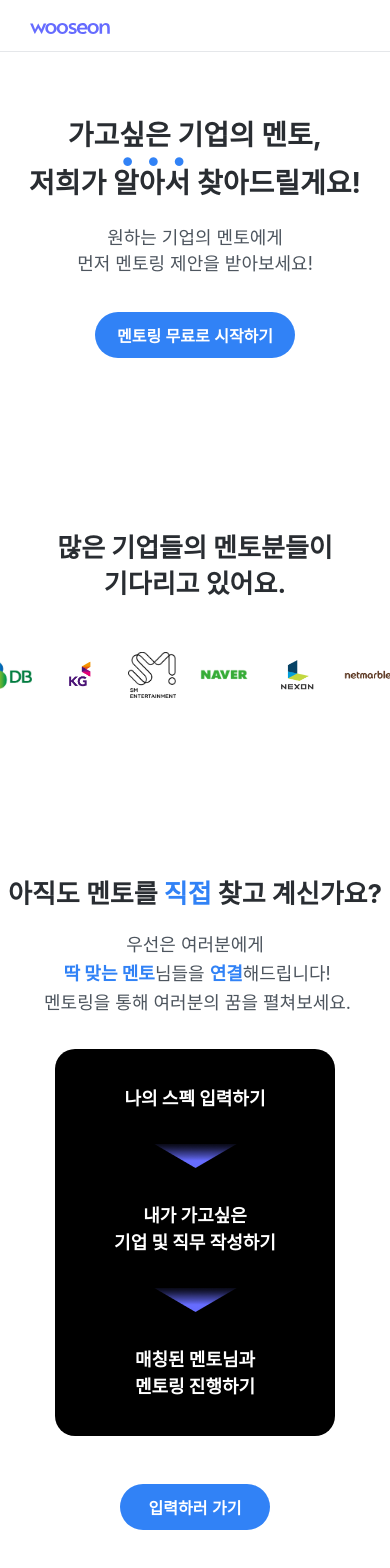
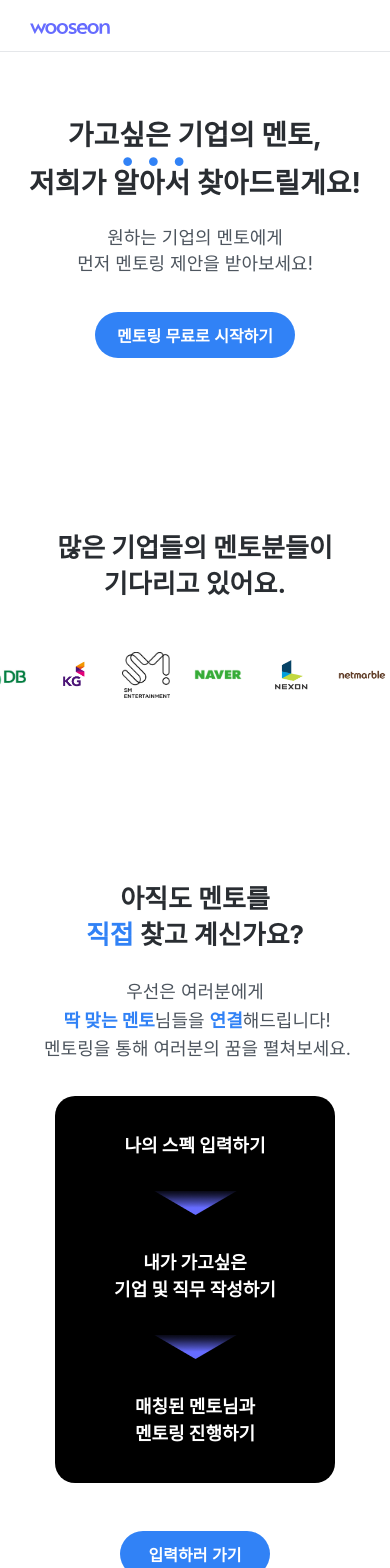
Before and after one commit to kang-kibong/wooseon, a React (Vite) app: page / in a window 390 px wide. Shown: the top 1568 px of the page. Built offline with nearby package versions, Linux system fonts and the light colour scheme; no server answers; a web font is replaced by a local one.

Commit message:
fix: change ServiceEffect mobile text-align center

```diff
--- a/src/components/home/ServiceEffect.jsx
+++ b/src/components/home/ServiceEffect.jsx
@@ -59,6 +59,7 @@ const InnerContainer = styled.div`
 
   @media screen and (max-width: 540px) {
     flex-direction: column;
+    text-align: center;
   }
 `;
 
--- a/src/components/home/ServiceFlow.jsx
+++ b/src/components/home/ServiceFlow.jsx
@@ -25,7 +25,8 @@ const ServiceFlow = () => {
           <InnerCotainer>
             <TextContainer>
               <h2>
-                아직도 멘토를 <Strong>직접</Strong> 찾고 계신가요?
+                {`아직도 멘토를\n`}
+                <Strong>직접</Strong> 찾고 계신가요?
               </h2>
               <p>
                 {`우선은 여러분에게\n`}
@@ -94,6 +95,7 @@ const TextContainer = styled.div`
   h2 {
     font-size: 45px;
     font-weight: 700;
+    line-height: 1.4;
     margin-bottom: 24px;
 
     @media screen and (max-width: 1023px) {
```
